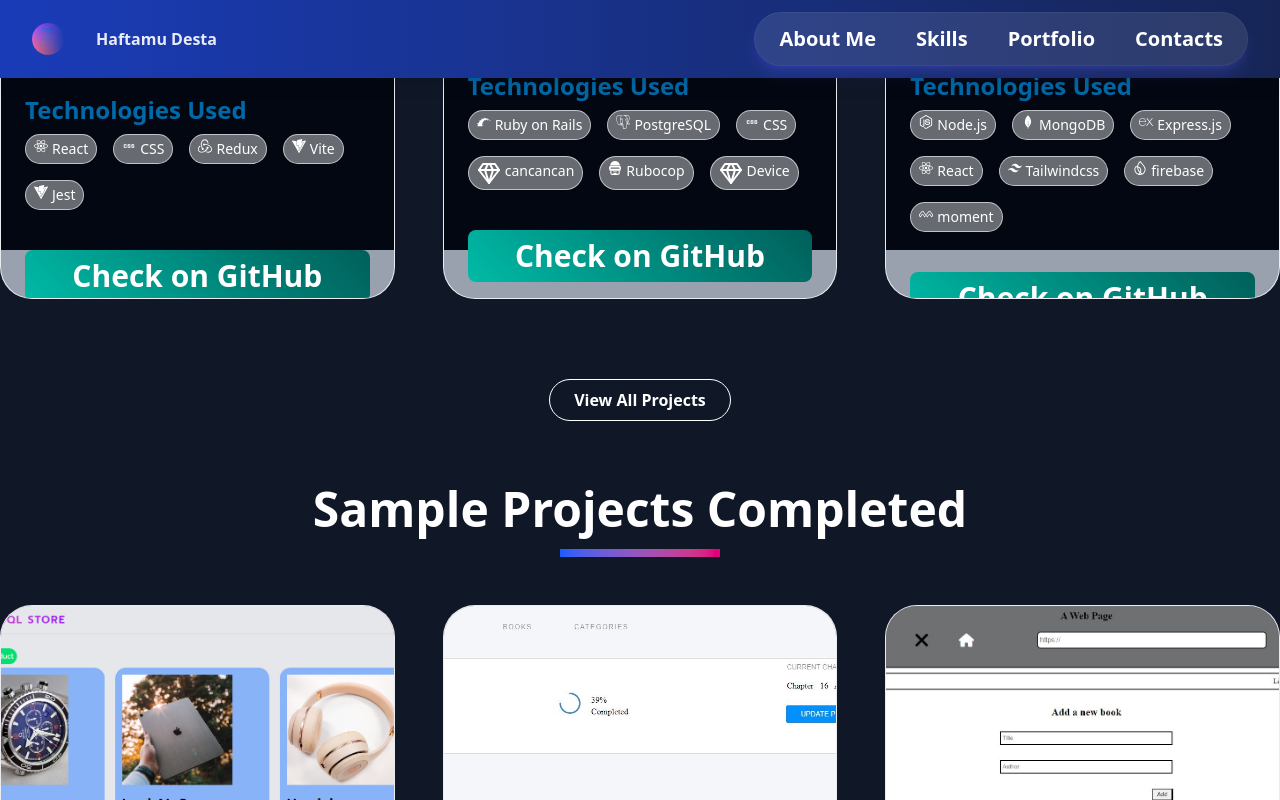
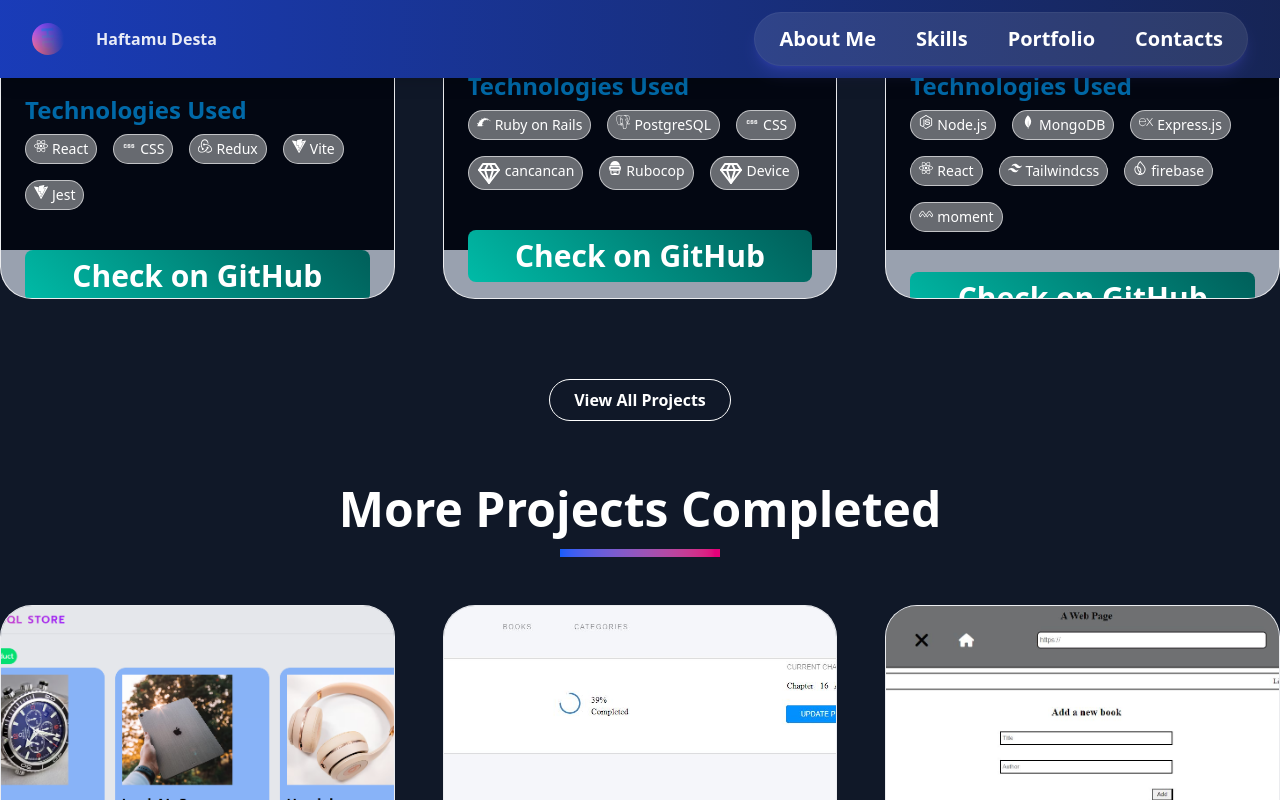
Before and after one commit to haftamudesta/portfolio_nextjs, a Next.js app: page / in a window 1280 px wide. Both pictures are taken after a click on the button "View All Projects". Shown: the part 2881-3681 px from the top of the page. Built offline with nearby package versions, Linux system fonts and the light colour scheme.

Commit message:
Modify moreprojects

```diff
--- a/src/components/AllProjects.tsx
+++ b/src/components/AllProjects.tsx
@@ -20,7 +20,7 @@ const AllProjects = () => {
                 transition={{duration:0.8}}
                 className="flex flex-col items-center mb-6"
                 >
-                        <h1 className="text-white text-3xl md:text-5xl font-black text-center mb-4">Sample Projects Completed</h1>
+                        <h1 className="text-white text-3xl md:text-5xl font-black text-center mb-4">More Projects Completed</h1>
                         <div className="flex items-center justify-center w-40 h-2 bg-gradient-to-r from-blue-600 to-pink-600 mb-12"/>
                         <div className="grid grid-cols-1 md:grid-cols-2 lg:grid-cols-3 gap-12 ">
                                 {moreProjects.map((project,index)=>(
```
